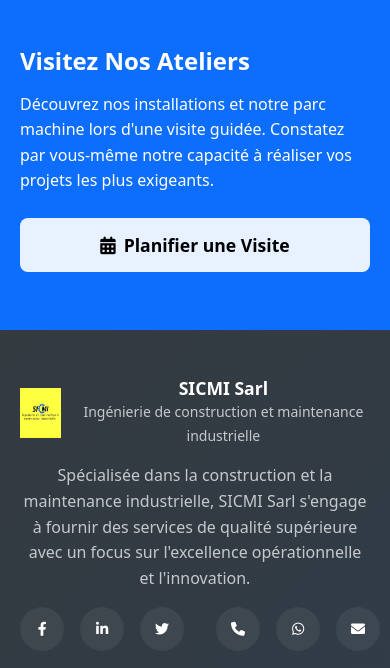
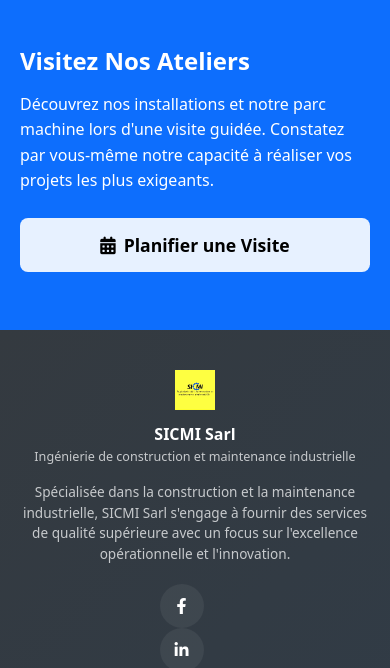
Before and after one commit to 338783-png/sicmi, a Django app: page /ateliers/ in a window 390 px wide. Shown: the part 5832-6500 px from the top of the page. Run offline with Django 5.2, Linux system fonts and the light colour scheme; data comes from the database, SQL or seed files in the repository.

Commit message:
Fix: Footer mobile optimisé et présentable
Améliorations footer mobile:
- Layout centré et organisé pour mobile
- Logo et titre en colonne avec meilleur espacement
- Icônes sociales plus grandes (42px) et centrées
- Sections de liens avec bordures et espacement améliorés
- Bouton contact en pleine largeur (max 280px)
- Texte et liens plus lisibles (tailles optimisées)
- Meilleure hiérarchie visuelle avec h6 stylisés
- Espacement cohérent entre sections
- Copyright section centrée
- Support tablettes (769-991px)
- Support très petits écrans (<576px)
- Transitions smooth sur hover des liens

```diff
--- a/static/css/mobile-optimizations.css
+++ b/static/css/mobile-optimizations.css
@@ -352,22 +352,82 @@
    ============================================ */
 
 @media (max-width: 768px) {
-    footer .row > [class*="col-"] {
-        margin-bottom: 30px;
+    footer {
         text-align: center;
     }
 
-    footer h5 {
+    footer .row > [class*="col-"] {
+        margin-bottom: 30px;
+    }
+
+    footer h5, footer h6 {
         font-size: 1.1rem;
         margin-bottom: 15px;
+        color: #fff !important;
     }
 
     footer ul {
         padding-left: 0;
+        list-style: none;
     }
 
     footer li {
         margin-bottom: 10px;
+    }
+
+    footer li a {
+        display: inline-block;
+        padding: 8px 15px;
+        border-radius: 6px;
+        transition: all 0.3s ease;
+    }
+
+    footer li a:hover {
+        background: rgba(255, 255, 255, 0.1);
+        transform: translateX(3px);
+    }
+
+    /* Améliorer la lisibilité des icônes */
+    footer .social-links,
+    footer .contact-icons {
+        justify-content: center;
+        gap: 8px;
+        flex-wrap: wrap;
+        margin: 15px 0;
+    }
+
+    /* Info de contact avec icônes */
+    footer .d-flex {
+        justify-content: center;
+        margin-bottom: 12px;
+    }
+
+    footer .fa-map-marker-alt,
+    footer .fa-phone-alt,
+    footer .fa-envelope {
+        min-width: 30px;
+        font-size: 1.1rem;
+    }
+
+    /* Bouton CTA footer */
+    footer .btn {
+        width: 100%;
+        max-width: 300px;
+        margin: 15px auto 0;
+        display: block;
+        font-size: 1rem;
+        padding: 12px 20px;
+    }
+
+    /* Copyright et mentions légales */
+    footer .row.align-items-center > div {
+        text-align: center !important;
+        margin-bottom: 10px;
+    }
+
+    footer hr {
+        margin: 2rem 0 !important;
+        opacity: 0.2;
     }
 }
 
--- a/templates/includes/footer.html
+++ b/templates/includes/footer.html
@@ -180,13 +180,159 @@
     transform: translateY(-2px);
 }
 
-/* Slightly smaller on very small screens */
+/* Footer Mobile Optimizations */
+@media (max-width: 768px) {
+    #site-footer {
+        padding-top: 2.5rem !important;
+        padding-bottom: 1rem !important;
+    }
+
+    #site-footer .container {
+        padding-left: 15px !important;
+        padding-right: 15px !important;
+    }
+
+    /* Logo et titre en colonne sur mobile */
+    #site-footer .col-lg-4:first-child .d-flex {
+        flex-direction: column;
+        text-align: center;
+        align-items: center !important;
+    }
+
+    #site-footer .logo {
+        margin-bottom: 15px !important;
+        margin-right: 0 !important;
+    }
+
+    #site-footer .logo-img {
+        height: 45px !important;
+    }
+
+    /* Texte descriptif plus court sur mobile */
+    #site-footer .col-lg-4:first-child p {
+        font-size: 0.85rem;
+        line-height: 1.5;
+        margin-bottom: 20px;
+    }
+
+    /* Centrer les icônes sociales sur mobile */
+    #site-footer .social-links,
+    #site-footer .contact-icons {
+        justify-content: center;
+        margin-bottom: 15px;
+    }
+
+    #site-footer .social-links a,
+    #site-footer .contact-icons a {
+        width: 42px;
+        height: 42px;
+        font-size: 18px;
+        margin: 0 5px;
+    }
+
+    /* Colonnes de liens */
+    #site-footer .col-lg-2,
+    #site-footer .col-md-6 {
+        text-align: center;
+        margin-bottom: 25px;
+    }
+
+    #site-footer h6 {
+        font-size: 1rem;
+        margin-bottom: 12px;
+        border-bottom: 2px solid #007bff;
+        padding-bottom: 8px;
+        display: inline-block;
+    }
+
+    #site-footer ul {
+        padding-left: 0;
+    }
+
+    #site-footer ul li {
+        margin-bottom: 8px;
+    }
+
+    #site-footer ul li a {
+        font-size: 0.9rem;
+        padding: 5px 10px;
+        display: inline-block;
+    }
+
+    /* Section Contact */
+    #site-footer .col-lg-4:last-child {
+        text-align: center;
+    }
+
+    #site-footer .col-lg-4:last-child .d-flex {
+        justify-content: center;
+        text-align: left;
+    }
+
+    #site-footer .col-lg-4:last-child small {
+        font-size: 0.85rem;
+    }
+
+    /* Bouton contact en pleine largeur sur mobile */
+    #site-footer .btn {
+        width: 100%;
+        max-width: 280px;
+        padding: 12px 20px;
+        font-size: 1rem;
+        margin-top: 15px;
+    }
+
+    /* Ligne de séparation */
+    #site-footer hr {
+        margin: 2rem 0 !important;
+    }
+
+    /* Copyright section */
+    #site-footer .row.align-items-center {
+        text-align: center;
+    }
+
+    #site-footer .row.align-items-center .col-md-6 {
+        text-align: center !important;
+        margin-bottom: 10px;
+    }
+
+    #site-footer .row.align-items-center small {
+        font-size: 0.8rem;
+        display: block;
+    }
+}
+
+/* Tablets */
+@media (min-width: 769px) and (max-width: 991px) {
+    #site-footer .col-md-6 {
+        margin-bottom: 30px;
+    }
+
+    #site-footer h6 {
+        font-size: 1.05rem;
+    }
+}
+
+/* Très petits écrans */
 @media (max-width: 576px) {
-    .social-links a,
-    .contact-icons a {
-        width: 36px;
-        height: 36px;
-        font-size: 14px;
+    #site-footer {
+        font-size: 0.9rem;
+    }
+
+    #site-footer .social-links a,
+    #site-footer .contact-icons a {
+        width: 38px;
+        height: 38px;
+        font-size: 16px;
+    }
+
+    #site-footer .logo-img {
+        height: 40px !important;
+    }
+
+    #site-footer h5 {
+        font-size: 1rem;
     }
 }
 </style>
```
